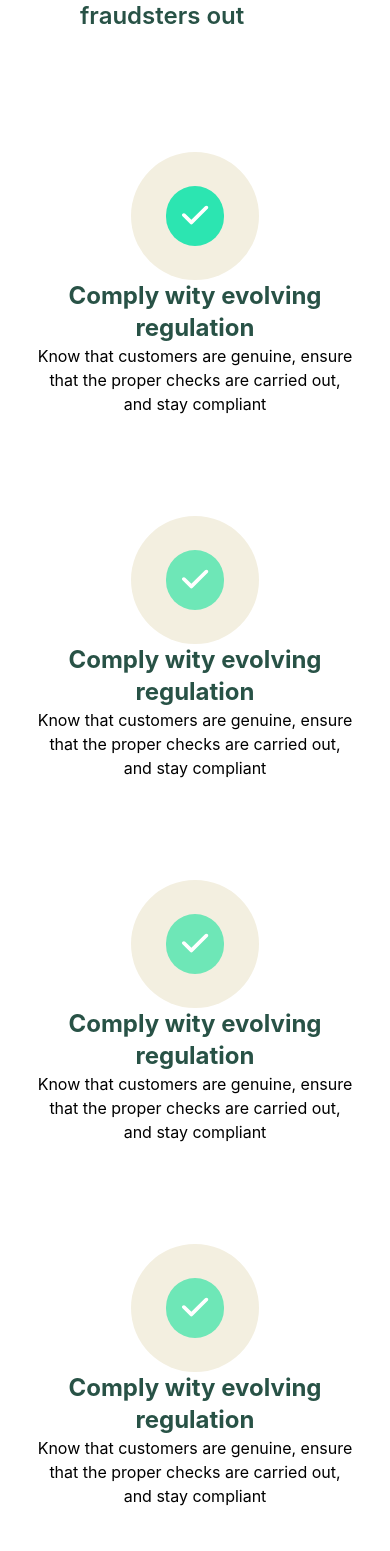
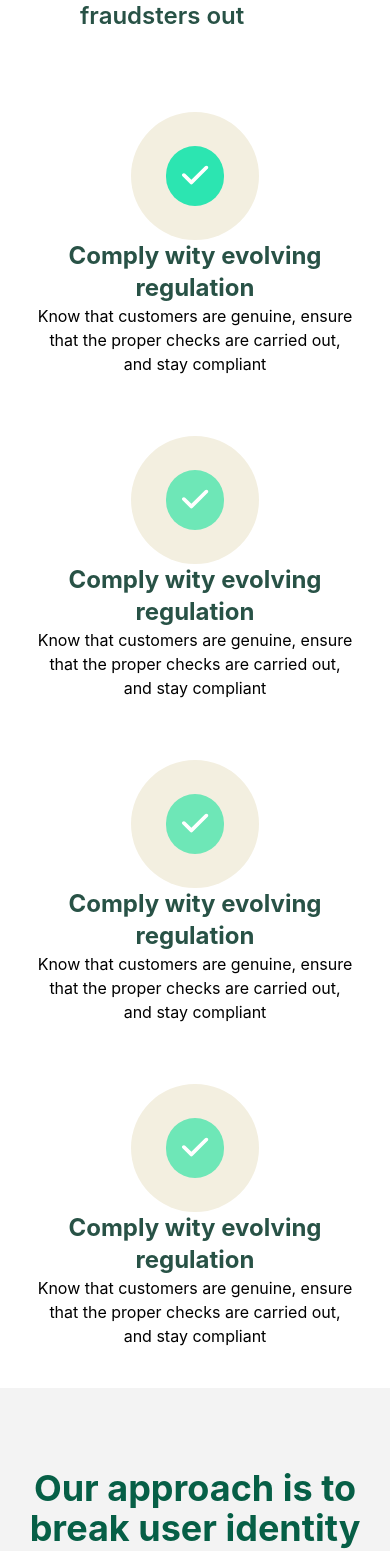
Before and after one commit to chrisvaldes/sekure-site, a React (Create React App) app: page /customer in a window 390 px wide. Shown: the part 1629-3180 px from the top of the page. Built offline with nearby package versions, Linux system fonts and the light colour scheme.

Commit message:
responsive1.3

```diff
--- a/src/Pages/Customer/Customer.jsx
+++ b/src/Pages/Customer/Customer.jsx
@@ -109,15 +109,15 @@ export default function Customer() {
                 <section class="bg-white">
 
                     <div class="text-left mx-20">
-                        <h2 class="text-cyan-deep text-2xl sm:text-2xl md:text-3xl lg:text-5xl  font-semibold pt-20 pb-10">
+                        <h2 class="text-cyan-deep text-2xl sm:text-2xl md:text-3xl lg:text-4xl  font-semibold pt-20 pb-10">
                             Make identity verification quick and easy by <br />
                             helping genuine users get verified the  first time, <br />
                             while keeping fraudsters out
                         </h2>
                     </div>
 
-                    <div class=" gap-5 mt-20 relation-onboard">
-                        <div class="flex flex-col items-center mb-20">
+                    <div class=" gap-5 mt-10 relation-onboard">
+                        <div class="flex flex-col items-center mb-10">
                             <div class="flex items-center justify-center circle-orange-100 rounded-full">
                                 <div class="circle-amber-100 rounded-full bg-cyan-color flex items-center justify-center px-4 py-3">
                                     <span class="icon text-white text-3xl font-bold">
@@ -128,7 +128,7 @@ export default function Customer() {
                             <div class="text-cyan-deep font-bold text-2xl">Comply wity evolving <br /> regulation </div>
                             <div>Know that customers are genuine, ensure <br /> that the proper checks are carried out, <br /> and stay compliant</div>
                         </div>
-                        <div class="flex flex-col items-center mb-20">
+                        <div class="flex flex-col items-center mb-10">
                             <div class="flex items-center justify-center circle-orange-100 rounded-full">
                                 <div class="circle-amber-100 rounded-full bg-emerald-300 flex items-center justify-center px-4 py-3">
                                     <span class="icon text-white text-3xl font-bold">
@@ -139,7 +139,7 @@ export default function Customer() {
                             <div class="text-cyan-deep font-bold text-2xl">Comply wity evolving <br /> regulation </div>
                             <div>Know that customers are genuine, ensure <br /> that the proper checks are carried out, <br /> and stay compliant</div>
                         </div>
-                        <div class="flex flex-col items-center mb-20">
+                        <div class="flex flex-col items-center mb-10">
                             <div class="flex items-center justify-center circle-orange-100 rounded-full">
                                 <div class="circle-amber-100 rounded-full bg-emerald-300 flex items-center justify-center px-4 py-3">
                                     <span class="icon text-white text-3xl font-bold">
@@ -150,7 +150,7 @@ export default function Customer() {
                             <div class="text-cyan-deep font-bold text-2xl">Comply wity evolving <br /> regulation </div>
                             <div>Know that customers are genuine, ensure <br /> that the proper checks are carried out, <br /> and stay compliant</div>
                         </div>
-                        <div class="flex flex-col items-center mb-20">
+                        <div class="flex flex-col items-center mb-10">
                             <div class="flex items-center justify-center circle-orange-100 rounded-full">
                                 <div class="circle-amber-100 rounded-full bg-emerald-300 flex items-center justify-center px-4 py-3">
                                     <span class="icon text-white text-3xl font-bold">
```
